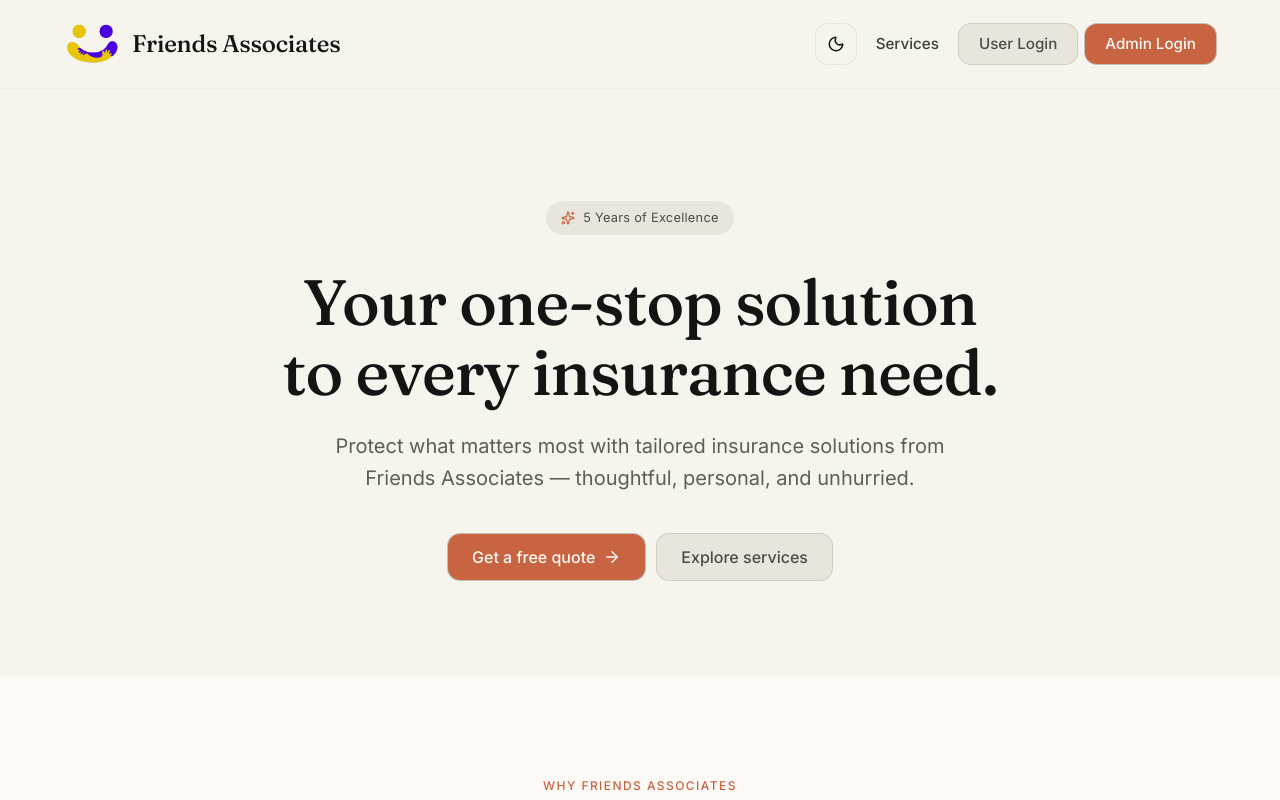
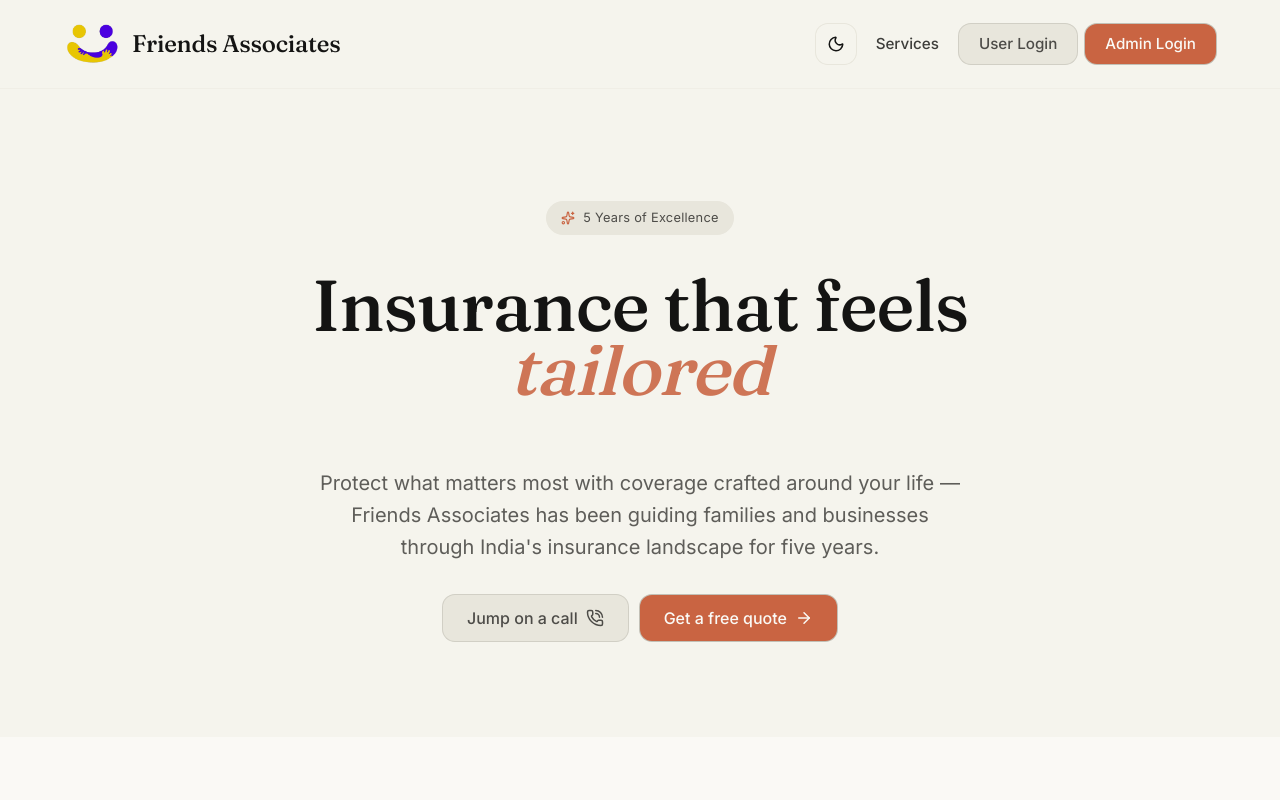
Before and after one commit to Sanjey2005/friends_associates, a Next.js app: page / in a window 1280 px wide. Shown: the top 800 px of the page. Built offline with nearby package versions, Linux system fonts and the light colour scheme.

Commit message:
feat: add animated rotating-word hero to home page

```diff
--- a/package.json
+++ b/package.json
@@ -13,6 +13,7 @@
     "bcryptjs": "^3.0.3",
     "date-fns": "^4.1.0",
     "dotenv": "^17.2.3",
+    "framer-motion": "^12.38.0",
     "jsonwebtoken": "^9.0.2",
     "lucide-react": "^0.554.0",
     "mongoose": "^8.20.1",
--- a/src/app/page.tsx
+++ b/src/app/page.tsx
@@ -1,8 +1,9 @@
 import Navbar from '@/components/Navbar';
 import QuoteForm from '@/components/QuoteForm';
 import Footer from '@/components/Footer';
+import AnimatedHero from '@/components/AnimatedHero';
 import Link from 'next/link';
-import { Shield, Clock, Award, Wallet, ArrowRight, Sparkles } from 'lucide-react';
+import { Shield, Clock, Award, Wallet, ArrowRight } from 'lucide-react';
 
 export default function Home() {
   const features = [
@@ -32,90 +33,7 @@ export default function Home() {
     <main style={{ minHeight: '100vh', background: 'var(--color-parchment)' }}>
       <Navbar />
 
-      {/* Hero Section — Parchment */}
-      <section
-        style={{
-          padding: '7rem 1.5rem 6rem',
-          background: 'var(--color-parchment)',
-        }}
-      >
-        <div
-          className="container"
-          style={{ textAlign: 'center', maxWidth: '860px' }}
-        >
-          <div
-            style={{
-              display: 'inline-flex',
-              alignItems: 'center',
-              gap: '0.5rem',
-              background: 'var(--color-sand)',
-              padding: '0.375rem 0.875rem',
-              borderRadius: '9999px',
-              border: '1px solid var(--color-border-warm)',
-              marginBottom: '2rem',
-              fontSize: '0.8rem',
-              color: 'var(--color-text-button-light)',
-              letterSpacing: '0.02em',
-            }}
-          >
-            <Sparkles size={14} style={{ color: 'var(--color-terracotta)' }} />
-            <span>5 Years of Excellence</span>
-          </div>
-
-          <h1
-            style={{
-              fontFamily: 'var(--font-serif)',
-              fontSize: 'clamp(2.5rem, 6vw, 4rem)',
-              fontWeight: 500,
-              lineHeight: 1.08,
-              letterSpacing: '-0.015em',
-              color: 'var(--color-text)',
-              marginBottom: '1.5rem',
-            }}
-          >
-            Your one-stop solution<br />
-            to every insurance need.
-          </h1>
-
-          <p
-            style={{
-              fontSize: '1.25rem',
-              color: 'var(--color-text-secondary)',
-              maxWidth: '640px',
-              margin: '0 auto 2.5rem',
-              lineHeight: 1.6,
-            }}
-          >
-            Protect what matters most with tailored insurance solutions from Friends Associates —
-            thoughtful, personal, and unhurried.
-          </p>
-
-          <div
-            style={{
-              display: 'flex',
-              gap: '0.75rem',
-              justifyContent: 'center',
-              flexWrap: 'wrap',
-            }}
-          >
-            <a
-              href="#quote"
-              className="btn btn-primary"
-              style={{ padding: '0.875rem 1.5rem', fontSize: '1rem' }}
-            >
-              Get a free quote
-              <ArrowRight size={18} />
-            </a>
-            <Link
-              href="/services"
-              className="btn btn-outline"
-              style={{ padding: '0.875rem 1.5rem', fontSize: '1rem' }}
-            >
-              Explore services
-            </Link>
-          </div>
-        </div>
-      </section>
+      <AnimatedHero />
 
       {/* Features — adaptive surface */}
       <section
--- /dev/null
+++ b/src/components/AnimatedHero.tsx
@@ -0,0 +1,152 @@
+'use client';
+
+import { useEffect, useMemo, useState } from 'react';
+import { motion } from 'framer-motion';
+import { ArrowRight, PhoneCall, Sparkles } from 'lucide-react';
+import Link from 'next/link';
+
+export default function AnimatedHero() {
+    const [titleNumber, setTitleNumber] = useState(0);
+    const titles = useMemo(
+        () => ['thoughtful', 'personal', 'tailored', 'trusted', 'unhurried'],
+        []
+    );
+
+    useEffect(() => {
+        const timeoutId = setTimeout(() => {
+            setTitleNumber((n) => (n === titles.length - 1 ? 0 : n + 1));
+        }, 2000);
+        return () => clearTimeout(timeoutId);
+    }, [titleNumber, titles]);
+
+    return (
+        <section
+            style={{
+                padding: '7rem 1.5rem 6rem',
+                background: 'var(--color-parchment)',
+            }}
+        >
+            <div
+                className="container"
+                style={{
+                    display: 'flex',
+                    flexDirection: 'column',
+                    alignItems: 'center',
+                    justifyContent: 'center',
+                    gap: '2rem',
+                    textAlign: 'center',
+                }}
+            >
+                <div
+                    style={{
+                        display: 'inline-flex',
+                        alignItems: 'center',
+                        gap: '0.5rem',
+                        background: 'var(--color-sand)',
+                        padding: '0.375rem 0.875rem',
+                        borderRadius: '9999px',
+                        border: '1px solid var(--color-border-warm)',
+                        fontSize: '0.8rem',
+                        color: 'var(--color-text-button-light)',
+                        letterSpacing: '0.02em',
+                    }}
+                >
+                    <Sparkles size={14} style={{ color: 'var(--color-terracotta)' }} />
+                    <span>5 Years of Excellence</span>
+                </div>
+
+                <h1
+                    style={{
+                        fontFamily: 'var(--font-serif)',
+                        fontSize: 'clamp(2.5rem, 6vw, 4.5rem)',
+                        fontWeight: 500,
+                        lineHeight: 1.08,
+                        letterSpacing: '-0.015em',
+                        color: 'var(--color-text)',
+                        maxWidth: '820px',
+                        margin: 0,
+                    }}
+                >
+                    <span>Insurance that feels</span>
+                    <span
+                        style={{
+                            position: 'relative',
+                            display: 'flex',
+                            width: '100%',
+                            justifyContent: 'center',
+                            overflow: 'hidden',
+                            paddingTop: '0.25rem',
+                            paddingBottom: '0.5rem',
+                            minHeight: '1.2em',
+                        }}
+                    >
+                        &nbsp;
+                        {titles.map((title, index) => (
+                            <motion.span
+                                key={index}
+                                style={{
+                                    position: 'absolute',
+                                    fontWeight: 600,
+                                    color: 'var(--color-terracotta)',
+                                    fontStyle: 'italic',
+                                }}
+                                initial={{ opacity: 0, y: -100 }}
+                                transition={{ type: 'spring', stiffness: 50 }}
+                                animate={
+                                    titleNumber === index
+                                        ? { y: 0, opacity: 1 }
+                                        : {
+                                              y: titleNumber > index ? -150 : 150,
+                                              opacity: 0,
+                                          }
+                                }
+                            >
+                                {title}
+                            </motion.span>
+                        ))}
+                    </span>
+                </h1>
+
+                <p
+                    style={{
+                        fontSize: '1.25rem',
+                        color: 'var(--color-text-secondary)',
+                        maxWidth: '640px',
+                        lineHeight: 1.6,
+                        margin: 0,
+                    }}
+                >
+                    Protect what matters most with coverage crafted around your life —
+                    Friends Associates has been guiding families and businesses through
+                    India&apos;s insurance landscape for five years.
+                </p>
+
+                <div
+                    style={{
+                        display: 'flex',
+                        gap: '0.75rem',
+                        justifyContent: 'center',
+                        flexWrap: 'wrap',
+                    }}
+                >
+                    <a
+                        href="tel:8220016649"
+                        className="btn btn-outline"
+                        style={{ padding: '0.875rem 1.5rem', fontSize: '1rem' }}
+                    >
+                        Jump on a call
+                        <PhoneCall size={18} />
+                    </a>
+                    <Link
+                        href="#quote"
+                        className="btn btn-primary"
+                        style={{ padding: '0.875rem 1.5rem', fontSize: '1rem' }}
+                    >
+                        Get a free quote
+                        <ArrowRight size={18} />
+                    </Link>
+                </div>
+            </div>
+        </section>
+    );
+}
```
Also changed, not shown: 1 other file (tests, documents, lock files or other folders).
